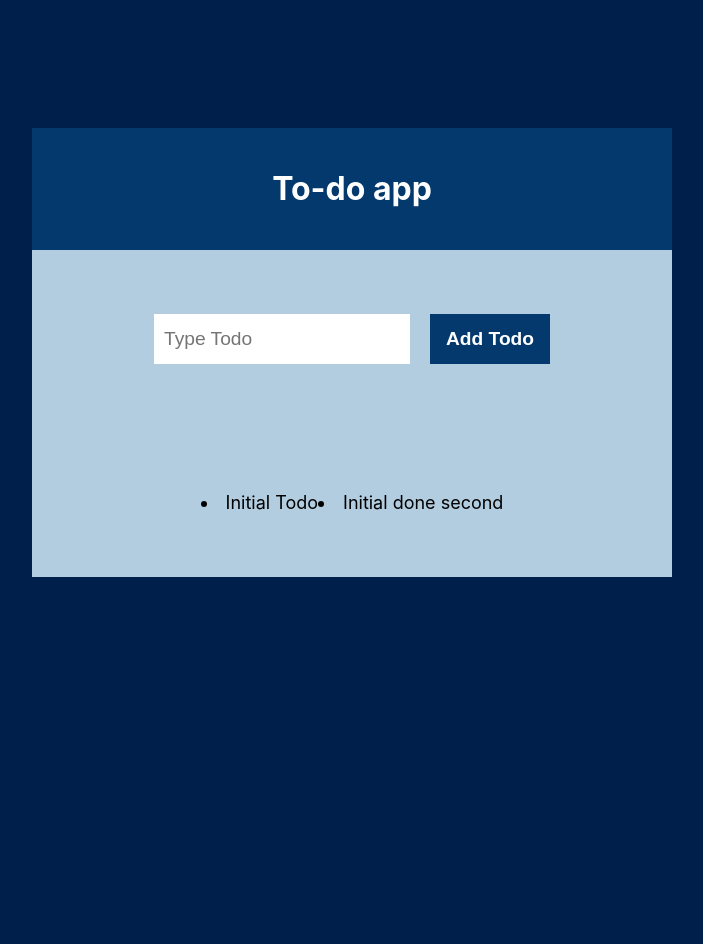
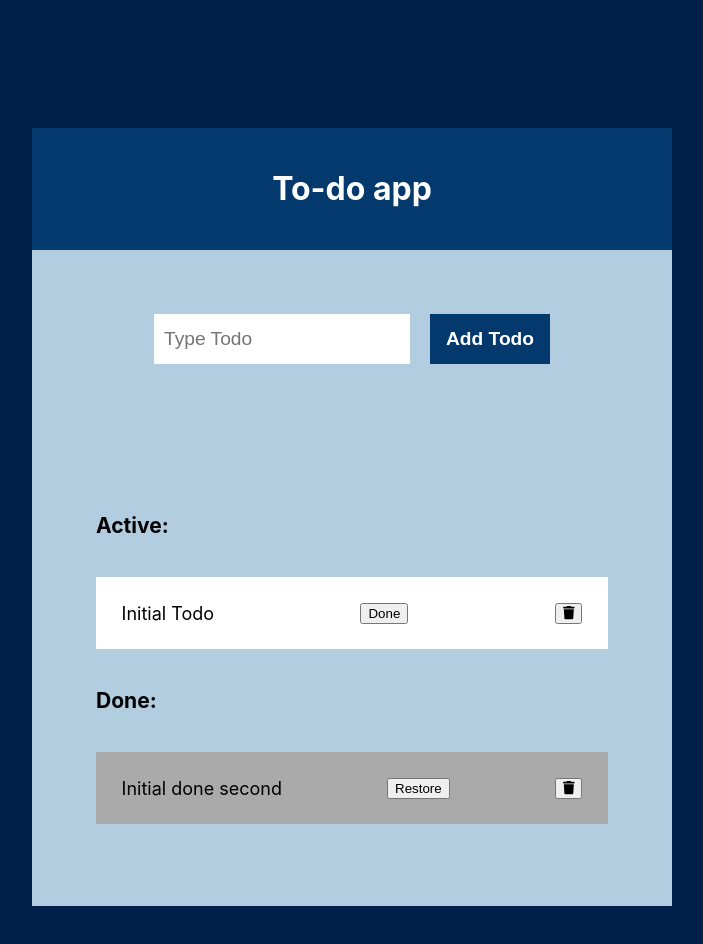
Before and after one commit to JacekGaw/ToDo-with-Firebase, a React (Create React App) app: page / in a window 1280 px wide. Shown: the top 944 px of the page, without its empty margins (288-991 px from the left). Before the commit the page ends 800 px from the top, so only its background shows below. Built offline with nearby package versions, Linux system fonts and the light colour scheme.

Commit message:
Add option to change status of Todo, add option to delete Todo

```diff
--- a/package.json
+++ b/package.json
@@ -3,12 +3,16 @@
   "version": "0.1.0",
   "private": true,
   "dependencies": {
+    "@fortawesome/fontawesome-svg-core": "^6.5.0",
+    "@fortawesome/free-solid-svg-icons": "^6.5.0",
+    "@fortawesome/react-fontawesome": "^0.2.0",
     "@testing-library/jest-dom": "^5.17.0",
     "@testing-library/react": "^13.4.0",
     "@testing-library/user-event": "^13.5.0",
     "react": "^18.2.0",
     "react-dom": "^18.2.0",
-    "react-scripts": "5.0.1",
+    "react-scripts": "^3.0.1",
+    "uuid": "^9.0.1",
     "web-vitals": "^2.1.4"
   },
   "scripts": {
--- a/src/App.jsx
+++ b/src/App.jsx
@@ -28,12 +28,33 @@ const App = () => {
     });
   };
 
+  const handleChangeStatus = (todoItem, actionToExecute) => {
+    if (actionToExecute === "changeActive") {
+      setTodoList((prevState) => {
+        const newState = prevState.filter((item) => {
+          return item.todoText !== todoItem.todoText;
+        });
+        const rev = !todoItem.active;
+        return todoItem.active
+          ? [{ todoText: todoItem.todoText, active: rev }, ...newState]
+          : [...newState, { todoText: todoItem.todoText, active: rev }];
+      });
+    } else if (actionToExecute === "delete") {
+      setTodoList((prevState) => {
+        const newState = prevState.filter((item) => {
+          return item.todoText !== todoItem.todoText;
+        });
+        return newState;
+      });
+    }
+  };
+
   return (
     <div className={styles.container}>
       <main className={styles.main_container}>
         <Header />
         <Form onAddTodo={handleAddTodo} />
-        <List listOfTodos={todoList} />
+        <List listOfTodos={todoList} onChangeStatus={handleChangeStatus} />
       </main>
     </div>
   );
--- a/src/components/ActiveList.jsx
+++ /dev/null
@@ -1,12 +0,0 @@
-import React from 'react';
-
-
-const ActiveList = ({activeTodos}) => {
-    return (
-        activeTodos.map(todoItem =>
-            <li key={todoItem.todoText}>{todoItem.todoText}</li>
-        )
-     );
-}
-
-export default ActiveList;
--- a/src/components/Form.jsx
+++ b/src/components/Form.jsx
@@ -6,13 +6,17 @@ const Form = ({onAddTodo}) => {
 
     const handleChange = (e) => {
         setInputText(e.target.value);
-        console.log(inputText);
+    }
+
+    const clickAdd = () => {
+      onAddTodo(inputText);
+      setInputText("");
     }
 
   return (
     <div className={styles.container}>
       <input className={styles.input}  value={inputText} placeholder="Type Todo" onChange={handleChange}/>
-      <button className={styles.button} onClick={() => onAddTodo(inputText)}>Add Todo</button>
+      <button className={styles.button} onClick={clickAdd}>Add Todo</button>
     </div>
   );
 };
--- a/src/components/InactiveList.jsx
+++ /dev/null
@@ -1,11 +0,0 @@
-import React from 'react';
-
-const InactiveList = ({inactiveTodos}) => {
-    return (
-        inactiveTodos.map(todoItem =>
-            <li key={todoItem.todoText}>{todoItem.todoText}</li>
-        )
-    );
-}
-
-export default InactiveList;
--- a/src/components/List.jsx
+++ b/src/components/List.jsx
@@ -1,16 +1,21 @@
 import React from "react";
 import styles from "./List.module.css";
-import ActiveList from "./ActiveList";
-import InactiveList from "./InactiveList";
+import ListItems from "./ListItems";
 
-const List = ({ listOfTodos }) => {
+const List = ({ listOfTodos, onChangeStatus }) => {
 
   const activeTodosList = listOfTodos.filter((todoItem) => todoItem.active === true);
   const inactiveTodosList = listOfTodos.filter((todoItem) => todoItem.active === false);
+
+  const handleChangeStatus = (todoItem, actionToExecute) => {
+    onChangeStatus(todoItem, actionToExecute);
+  }
   return (
     <section className={styles.list_wrapper}>
-      <ActiveList activeTodos={activeTodosList} />
-      <InactiveList inactiveTodos={inactiveTodosList} />
+      <h3>Active:</h3>
+      <ListItems todoList={activeTodosList} isActive={true} changeStatus={handleChangeStatus}/>
+      <h3>Done:</h3>
+      <ListItems todoList={inactiveTodosList} isActive={false} changeStatus={handleChangeStatus} />
     </section>
   );
 };
--- a/src/components/List.module.css
+++ b/src/components/List.module.css
@@ -3,5 +3,6 @@
     padding: 10%;
     display: flex;
     justify-content: center;
+    flex-direction: column;
     background-color: #b3cde0;
 }
--- /dev/null
+++ b/src/components/ListItems.jsx
@@ -0,0 +1,28 @@
+import React from "react";
+import styles from "./ListItems.module.css";
+import { v4 as uuidv4 } from "uuid";
+import { FontAwesomeIcon } from '@fortawesome/react-fontawesome';
+import { faTrash } from '@fortawesome/free-solid-svg-icons'
+
+const ListItems = ({ todoList, isActive, changeStatus }) => {
+
+
+  return (
+    <ul className={styles.list__container}>
+      {todoList.map((todoItem) => (
+        <li
+          key={uuidv4()}
+          className={
+            isActive ? styles.list__item_active : styles.list__item_inactive
+          }
+        >
+          {todoItem.todoText}
+          <button onClick={() => changeStatus(todoItem, "changeActive")}>{isActive ? "Done" : "Restore"}</button>
+          <button onClick={() => changeStatus(todoItem, "delete")}><FontAwesomeIcon icon={faTrash}/></button>
+        </li>
+      ))}
+    </ul>
+  );
+};
+
+export default ListItems;
--- /dev/null
+++ b/src/components/ListItems.module.css
@@ -0,0 +1,21 @@
+.list__container {
+    width: 100%;
+    list-style-type: none;
+    padding: 0;
+}
+
+.list__item_active {
+    background-color: #fff;
+    width: 100%;
+    padding: 5%;
+    display: flex;
+    justify-content: space-between;
+}
+
+.list__item_inactive {
+    background-color: #aaa;
+    width: 100%;
+    padding: 5%;
+    display: flex;
+    justify-content: space-between;
+}
```
Also changed, not shown: 1 other file (tests, documents, lock files or other folders).
